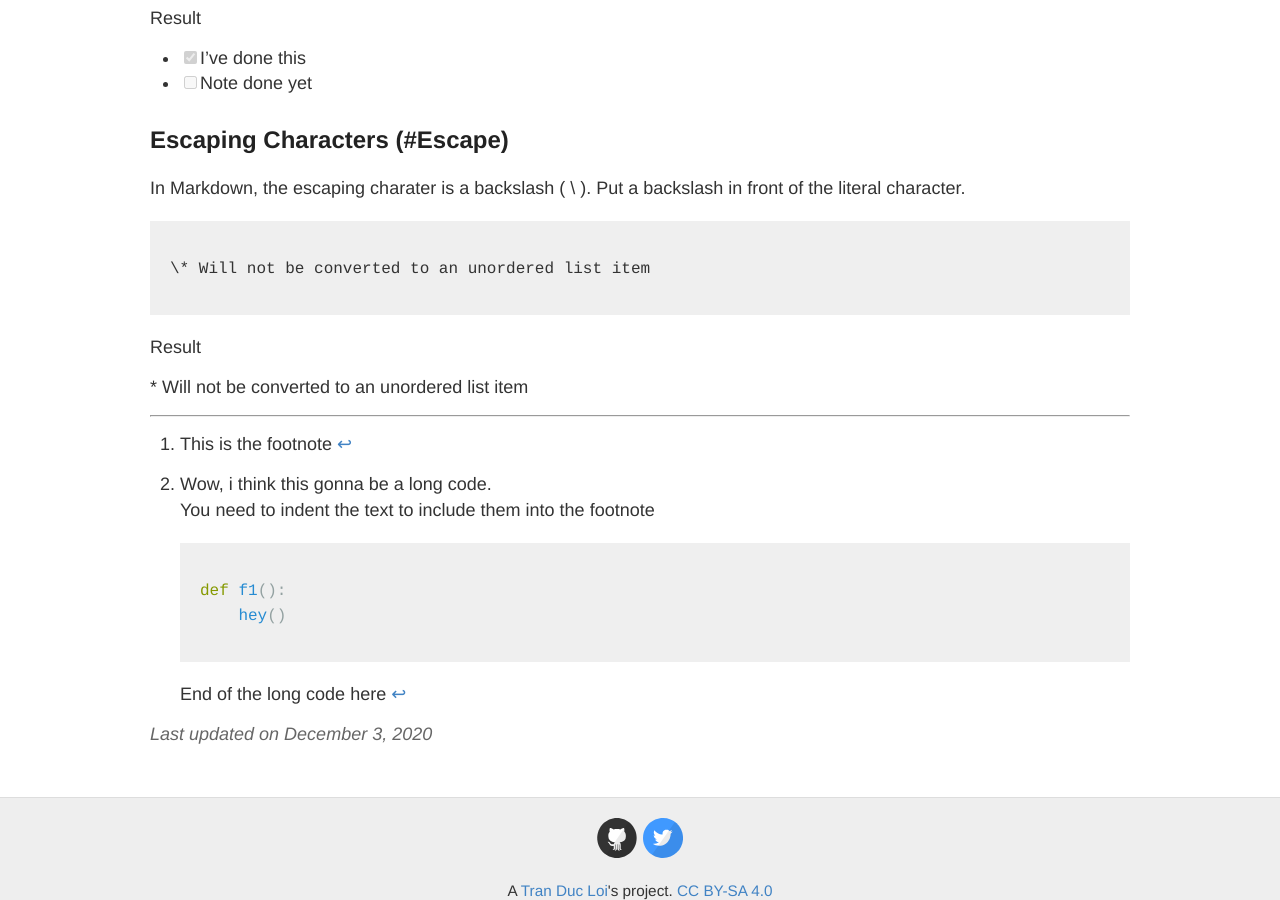
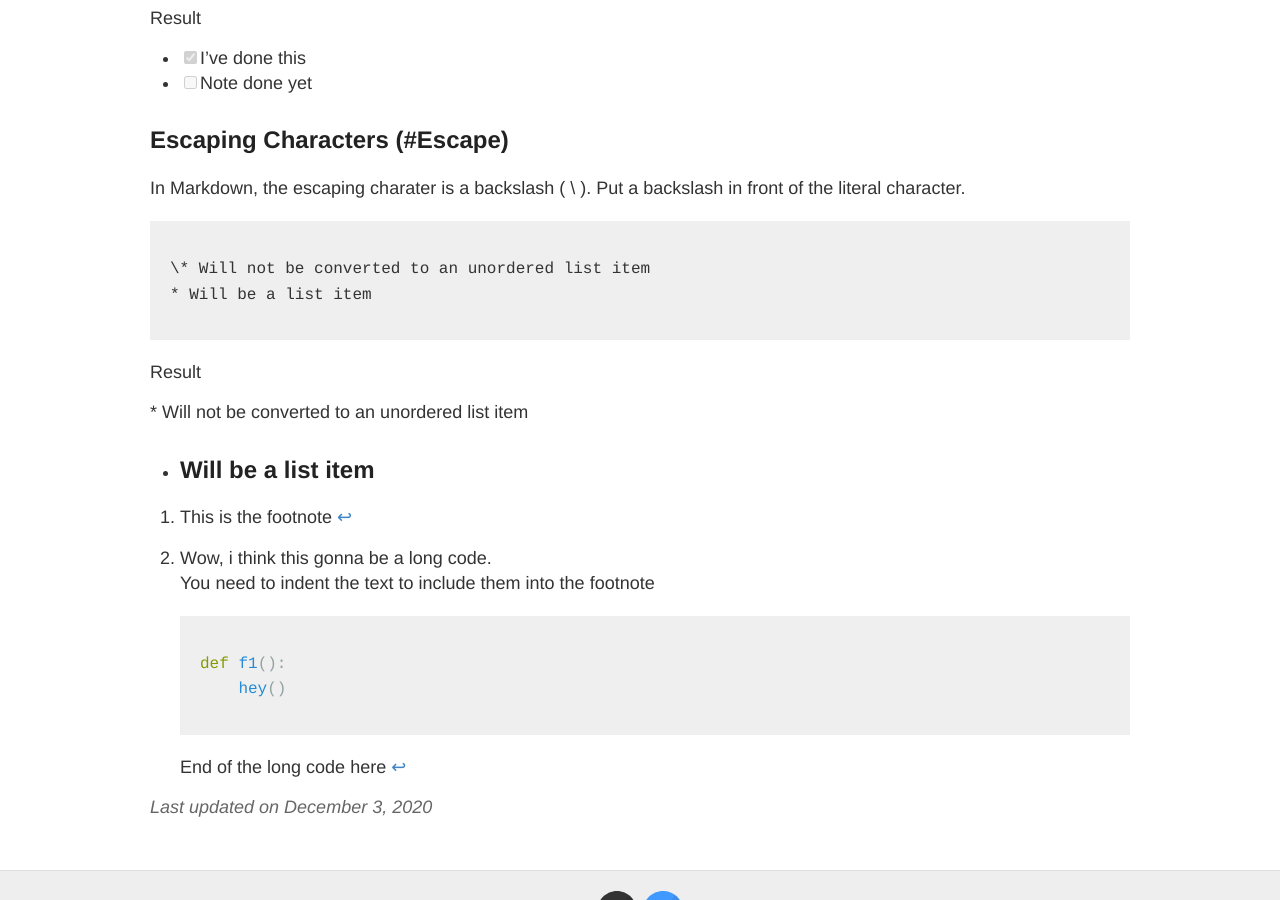
Before and after one commit to loitd/loitd.github.io, a Jekyll site: the page built from _cheatsheets/2020-12-03-markdown-cheatsheet.md, in a window 1280 px wide and 900 px high, scrolled down 5869 px. Built offline with Jekyll 4.4.1, drawn with Linux system fonts in a browser that asks for light colours; some of the changed text lies outside the part shown.

Commit message:
updated-by-loitd

````diff
--- a/_cheatsheets/2020-12-03-markdown-cheatsheet.md
+++ b/_cheatsheets/2020-12-03-markdown-cheatsheet.md
@@ -195,10 +195,11 @@ In Markdown, the escaping charater is a backslash ( \ ). Put a backslash in fron
 
 ```
 \* Will not be converted to an unordered list item
+* Will be a list item
 ```
 
 Result
 
 \* Will not be converted to an unordered list item
-
+* Will be a list item
 ---
````
Also changed, not shown: other parts of _cheatsheets/2020-12-03-markdown-cheatsheet.md (+2 -2 lines).
